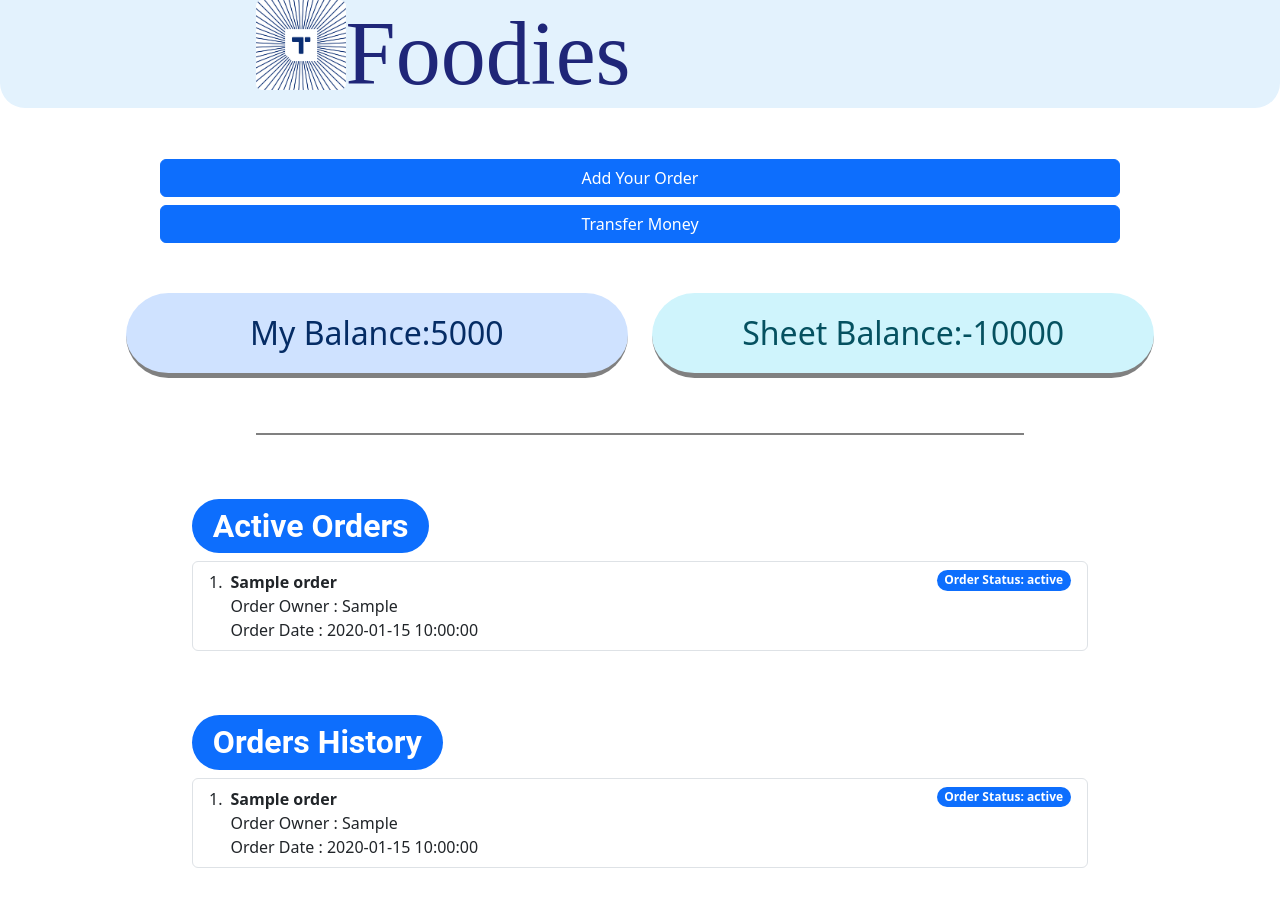
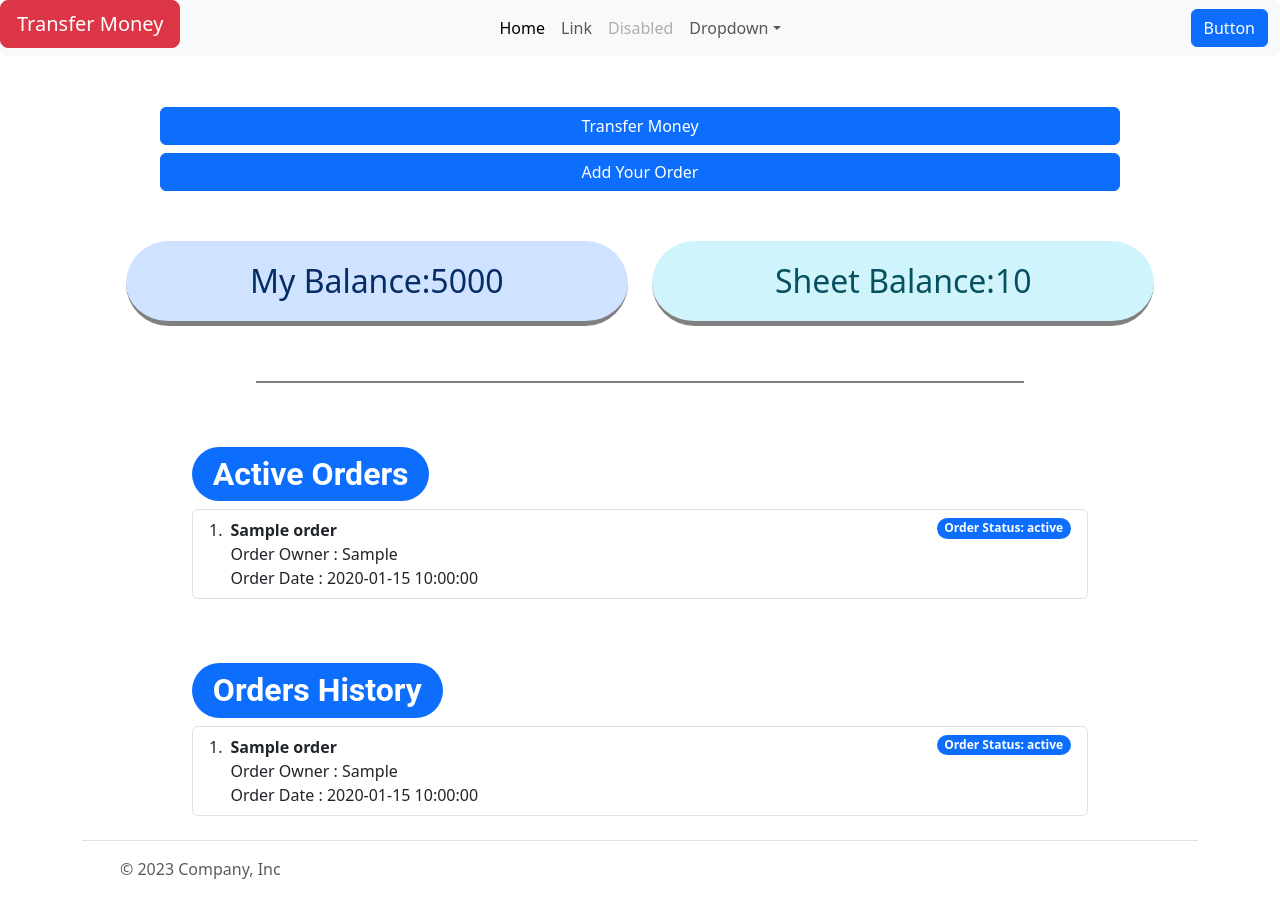
Before and after one commit to Hanymak/corporate_group_ordering, a Flask app: template templates/home.html in a window 1280 px wide. Before the commit the page ends 868 px from the top, so only its background shows below. Run offline with Flask 3, Linux system fonts and the light colour scheme; the template is opened without the code that fills it: most values are stand-ins (such as "Sample title", 1, 10 or a date in 2020).

Commit message:
Connection to DB and Read the users and orders data

```diff
--- a/app.py
+++ b/app.py
@@ -1,34 +1,41 @@
 from flask import Flask, render_template, jsonify
+from database import engine
+from sqlalchemy import text
 
 app = Flask(__name__)
 
-ORDERS = [{
-  'restaurant_logo': 'pic',
-  'order_number': '1',
-  'restaurant_name': 'Dahan',
-  'order_date': '18-10-2022',
-  'order_owner': 'Hany',
-  'order_status': 'Paid'
-}, {
-  'restaurant_logo': 'pic2',
-  'order_number': '2',
-  'restaurant_name': 'Dahan2',
-  'order_date': '18-08-2022',
-  'order_owner': 'Amr',
-  'order_status': 'Paid'
-}, {
-  'restaurant_logo': 'pic',
-  'order_number': '3',
-  'restaurant_name': 'Dahan3',
-  'order_date': '18-05-2022',
-  'order_owner': 'Eslam',
-  'order_status': 'Paid'
-}]
 
+
+def load_orders_from_db():
+  with engine.connect() as conn:
+    result = conn.execution_options(stream_results=True).execute(text("select * from orders"))
+    result_all = result.all()
+    column_names = result.keys()
+    orders = []
+    for idx, r in enumerate(result_all):
+      orders.append(dict(zip(column_names, r)))
+
+
+  return orders
+
+def load_users_from_db():
+  with engine.connect() as conn:
+    result = conn.execution_options(stream_results=True).execute(text("select * from users"))
+    result_all = result.all()
+    column_names = result.keys()
+    users = []
+    for idx, r in enumerate(result_all):
+      users.append(dict(zip(column_names, r)))
+  return users
 
 @app.route("/")
 def html_redirect():
-  return render_template('home.html', orders=ORDERS)
+  orders_from_db=load_orders_from_db()
+  users_from_db=load_users_from_db()
+  sheet_balance=sum(sub['user_balance'] for sub in users_from_db)
+  return render_template('home.html', orders=orders_from_db,
+                                      sheet_balance=sheet_balance,
+                                      users=users_from_db)
 
 
 @app.route("/api/orders")
--- a/pyproject.toml
+++ b/pyproject.toml
@@ -7,6 +7,7 @@
 [tool.poetry.dependencies]
 python = "^3.10"
 Flask = "^2.3.2"
+SQLAlchemy = "^2.0.12"
 
 [tool.poetry.dev-dependencies]
 
--- /dev/null
+++ b/templates/footer.html
@@ -0,0 +1,16 @@
+<div class="container">
+  <footer class="d-flex flex-wrap justify-content-between align-items-center py-3 my-4 border-top">
+    <div class="col-md-4 d-flex align-items-center">
+      <a href="/" class="mb-3 me-2 mb-md-0 text-body-secondary text-decoration-none lh-1">
+        <svg class="bi" width="30" height="24"><use xlink:href="#bootstrap"/></svg>
+      </a>
+      <span class="mb-3 mb-md-0 text-body-secondary">&copy; 2023 Company, Inc</span>
+    </div>
+
+    <ul class="nav col-md-4 justify-content-end list-unstyled d-flex">
+      <li class="ms-3"><a class="text-body-secondary" href="#"><svg class="bi" width="24" height="24"><use xlink:href="#twitter"/></svg></a></li>
+      <li class="ms-3"><a class="text-body-secondary" href="#"><svg class="bi" width="24" height="24"><use xlink:href="#instagram"/></svg></a></li>
+      <li class="ms-3"><a class="text-body-secondary" href="#"><svg class="bi" width="24" height="24"><use xlink:href="#facebook"/></svg></a></li>
+    </ul>
+  </footer>
+</div>
--- a/templates/home.html
+++ b/templates/home.html
@@ -3,7 +3,7 @@
 <head>
 	<meta charset="utf-8">
 	<meta name="viewport" content="width=device-width, initial-scale=1">
-	<link href="https://cdn.jsdelivr.net/npm/bootstrap@5.3.0-alpha3        /dist/css/bootstrap.min.css" rel="stylesheet" integrity="sha384-KK94CHFLLe+nY2dmCWGMq91rCGa5gtU4mk92HdvYe+M/SXH301p5ILy+dN9+nJOZ"       crossorigin="anonymous">
+	<link href="https://cdn.jsdelivr.net/npm/bootstrap@5.3.0-alpha3/dist/css/bootstrap.min.css" rel="stylesheet" integrity="sha384-KK94CHFLLe+nY2dmCWGMq91rCGa5gtU4mk92HdvYe+M/SXH301p5ILy+dN9+nJOZ"       crossorigin="anonymous">
 	<title>TSFoodies</title>
 	<style>
 		#foodies{
@@ -62,37 +62,106 @@
     margin-left:20%;
     margin-right:20%;
   }
+
 	</style>
 </head>
 <body>
-	<nav class=nav-button style="background-color: #e3f2fd;">
+
+{% include 'navbar.html' %}
+      <script src="https://cdn.jsdelivr.net/npm/bootstrap@5.3.0-alpha3/dist/js/bootstrap.bundle.min.js" integrity="sha384-ENjdO4Dr2bkBIFxQpeoTz1HIcje39Wm4jDKdf19U8gI4ddQ3GYNS7NTKfAdVQSZe" crossorigin="anonymous"></script>
 
 
-				<img src="http://corporategroupordering-1.hanymak.repl.co/static/telink_logo.png" class="rounded float-start" alt="logo" style="max-width: 7%;height: auto; margin-left:20%;">
-				<h1 >	Foodies </h1>
 
-		<!-- Navbar content -->
-	</nav>
+
+
+
+
 	<div class="d-grid gap-4 col-9 mx-auto" style="margin-top: 4% ;">
 
 		<div class="d-grid gap-2">
 
+<!-- Button trigger modal -->
+<button type="button" class="btn btn-primary" data-bs-toggle="modal" data-bs-target="#exampleModal" >
+  Transfer Money
+</button>
+
+<!-- Modal -->
+<div class="modal fade" id="exampleModal" tabindex="-1" aria-labelledby="exampleModalLabel" aria-hidden="true">
+  <div class="modal-dialog modal-dialog-centered">
+    <div class="modal-content">
+      <div class="modal-header">
+        <h1 class="modal-title fs-5" id="exampleModalLabel">Transfer Money</h1>
+        <button type="button" class="btn-close" data-bs-dismiss="modal" aria-label="Close"></button>
+      </div>
+      <div class="modal-body">
+
+
+
+<form>
+  Transfer from :
+  <select id="mySelect">
+
+        {% for user in users %}
+
+      <option value="user">{{user['user_name']}}</option>
+
+
+    {% endfor %}
+
+  </select>
+</form>
+
+<script>
+function myFunction() {
+
+let buttonVal = document.getElementById("mySelect").value;
+document.getElementById('btnTxt').innerHTML = buttonVal;
+
+}
+</script>
+
+
+<form style="margin-top : 5%;">
+  Transfer to :
+  <select id="mySelect">
+
+        {% for user in users %}
+
+      <option value="user">{{user['user_name']}}</option>
+
+
+    {% endfor %}
+
+  </select>
+</form>
+
+
+
+      </div>
+      <div class="modal-footer">
+        <button type="button" class="btn btn-secondary" data-bs-dismiss="modal">Close</button>
+        <button type="button" class="btn btn-primary">Transfer</button>
+      </div>
+    </div>
+  </div>
+</div>
 
 			<button type="button" class="btn btn-primary" style="align-content: center;">Add Your Order</button>
 
 
-			<button type="button" class="btn btn-primary">Transfer Money</button>
+      <button type="button" class="btn btn-lg btn-danger" data-bs-toggle="popover' data-bs-title="Popover title" data-bs-content="And here's some amazing content. It's very engaging. Right?">Transfer Money
+    </button>
 
 		</div>
 	</div>
 
-  <div class="row align-items-start">
+  <div class="row align-items-start ">
 		<div class="col">
 
-				<p class="text-center fs-2 rounded-pill list-group-item list-group-item-primary p-3" style="margin-top : 8%;margin-left:20%;border-bottom: 5px solid grey;">My Balance:5000</p>
+				<p class="text-center fs-2 rounded-pill list-group-item list-group-item-primary p-3 " style="margin-top : 8%;margin-left:20%;border-bottom: 5px solid grey;">My Balance:5000</p>
 		</div>
   <div class="col" >
-				<p class="text-center fs-2 rounded-pill list-group-item list-group-item-info p-3" style="margin-top : 8%;margin-right:20%;border-bottom: 5px solid grey;"> Sheet Balance:-10000 </p>
+				<p class="text-center fs-2 rounded-pill list-group-item list-group-item-info p-3" style="margin-top : 8%;margin-right:20%;border-bottom: 5px solid grey;"> Sheet Balance:{{sheet_balance}} </p>
 
 		</div>
 
@@ -104,7 +173,7 @@
 <ol class="list-group list-group-numbered" style="margin-left:15%;margin-right:15%;">
   <li class="list-group-item d-flex justify-content-between align-items-start">
     <div class="ms-2 me-auto">
-      <div class="fw-bold">{{order['restaurant_name']}}</div>
+      <div class="fw-bold">{{order['order_restaurant_name']}}</div>
       Order Owner : {{order['order_owner']}}<br>
       Order Date : {{order['order_date']}}
     </div>
@@ -120,7 +189,7 @@
 <ol class="list-group list-group-numbered" style="margin-left:15%;margin-right:15%;">
   <li class="list-group-item d-flex justify-content-between align-items-start">
     <div class="ms-2 me-auto">
-      <div class="fw-bold">{{order['restaurant_name']}}</div>
+      <div class="fw-bold">{{order['order_restaurant_name']}}</div>
       Order Owner : {{order['order_owner']}} <br>
       Order Date : {{order['order_date']}}
     </div>
@@ -128,5 +197,7 @@
   </li>
 </ol>
 {% endfor %}
+
+  {% include 'footer.html' %}
 </body>
 </html>
--- /dev/null
+++ b/templates/navbar.html
@@ -0,0 +1,33 @@
+    <nav class="navbar navbar-expand-lg bg-body-tertiary rounded" aria-label="Thirteenth navbar example">
+      <div class="container-fluid">
+        <button class="navbar-toggler" type="button" data-bs-toggle="collapse" data-bs-target="#navbarsExample11" aria-controls="navbarsExample11" aria-expanded="false" aria-label="Toggle navigation">
+          <span class="navbar-toggler-icon"></span>
+        </button>
+
+        <div class="collapse navbar-collapse d-lg-flex" id="navbarsExample11">
+          <a class="navbar-brand col-lg-3 me-0" href="#">Centered nav</a>
+          <ul class="navbar-nav col-lg-6 justify-content-lg-center">
+            <li class="nav-item">
+              <a class="nav-link active" aria-current="page" href="#">Home</a>
+            </li>
+            <li class="nav-item">
+              <a class="nav-link" href="#">Link</a>
+            </li>
+            <li class="nav-item">
+              <a class="nav-link disabled">Disabled</a>
+            </li>
+            <li class="nav-item dropdown">
+              <a class="nav-link dropdown-toggle" href="#" data-bs-toggle="dropdown" aria-expanded="false">Dropdown</a>
+              <ul class="dropdown-menu">
+                <li><a class="dropdown-item" href="#">Action</a></li>
+                <li><a class="dropdown-item" href="#">Another action</a></li>
+                <li><a class="dropdown-item" href="#">Something else here</a></li>
+              </ul>
+            </li>
+          </ul>
+          <div class="d-lg-flex col-lg-3 justify-content-lg-end">
+            <button class="btn btn-primary">Button</button>
+          </div>
+        </div>
+      </div>
+    </nav>
```
Also changed, not shown: database.py (added, +28 -0 lines), templates/login.html (added, +53 -0 lines), templates/navbar_login.html (added, +19 -0 lines), 1 other file.
